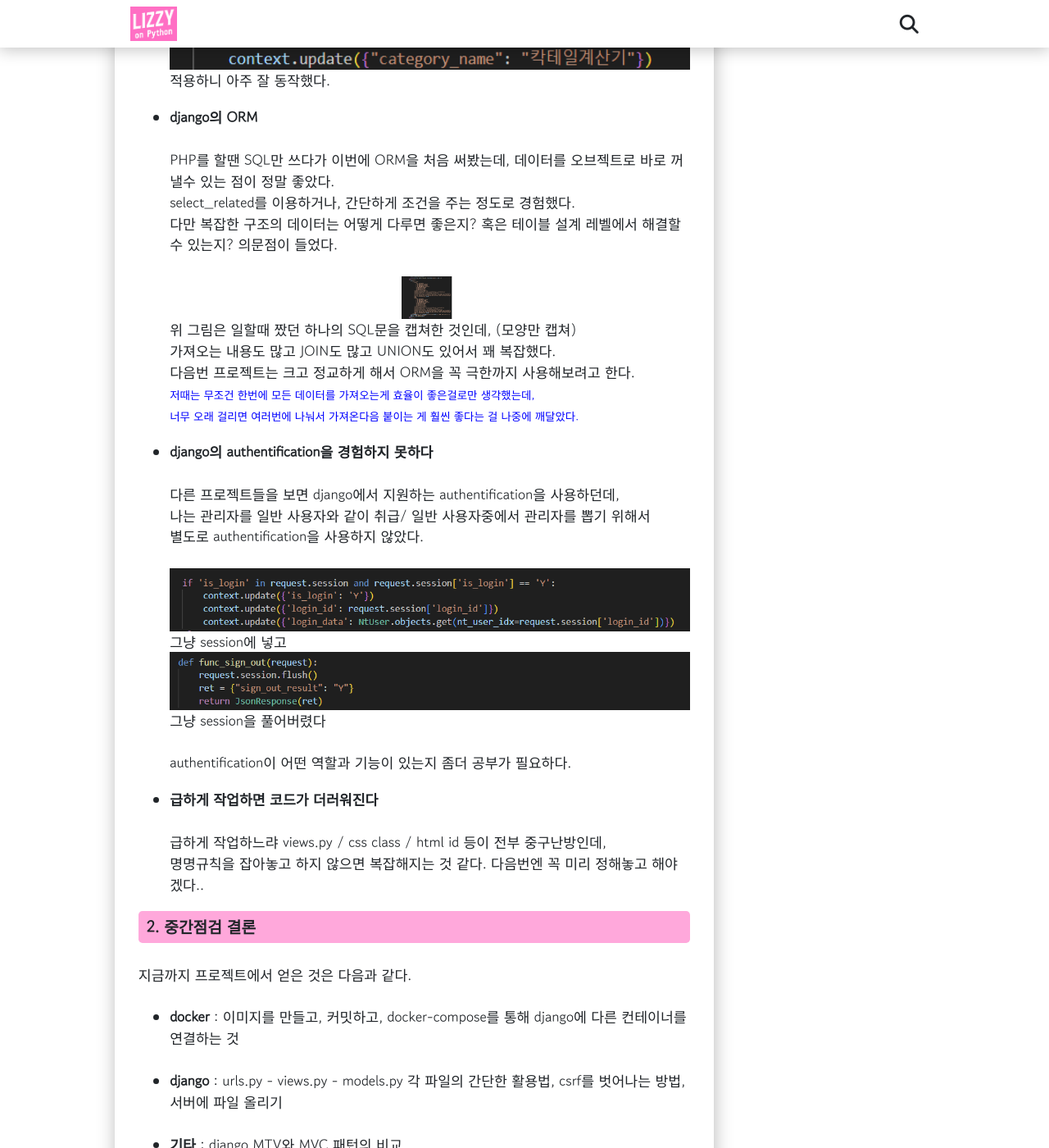
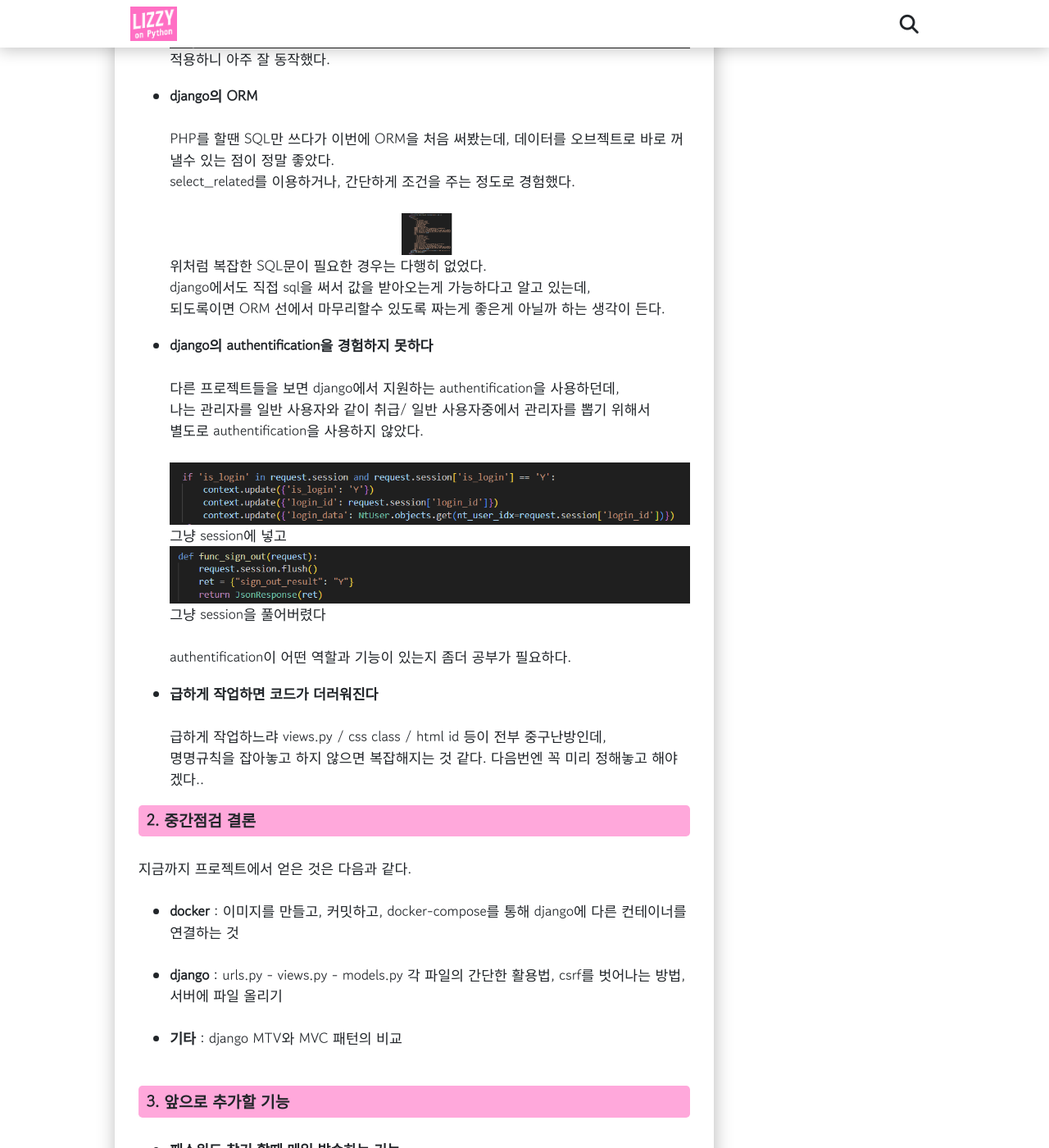
Before and after one commit to LizzyLeeDev/LizzyLeeDev.github.io, a Jekyll site: the page built from _posts/2023-09-09-project_00008.markdown, in a window 1280 px wide and 1400 px high, scrolled down 1439 px. Shown: the whole window at 82% size. Built offline with Jekyll 4.4.1, drawn with Linux system fonts in a browser that asks for light colours; nearby versions of some CDN libraries; some web fonts are replaced; some of the changed text lies outside the part shown.

Commit message:
new post

```diff
--- a/_posts/2023-09-09-project_00008.markdown
+++ b/_posts/2023-09-09-project_00008.markdown
@@ -4,9 +4,8 @@
 date: 2023-09-06 16:42:00 +0900
 categories: project
 ---
-8월 28일부터 부랴부랴 개발을 시작한 Nectarist..좋은 사이드프로젝트를 만들기 위해 열심히 했지만,<br>
-테스트 준비와 병행하는게 쉽진 않았다 ๛(ｰωｰ˘)<br>
-거의 다 완료되긴 했지만 다른 중요한 시험이 있으니 일단 중간 결과를 정리해보기로 했다.<br>
+8월 28일부터 부랴부랴 개발을 시작한 Nectarist..<br>
+지금 끝까지 작업하기가 힘들 것 같아 중간 과정을 정리해봤다.<br>
 <br>
 <div class="post-chapter">1. 프로젝트에서 의미가 있던 부분</div><br>
 <ul>
@@ -19,11 +18,11 @@
         <br>
         컨테이너 관리하는 부분은 아주 원활하지는 않았다.<br>
         환경이 바뀔때마다 이미지를 중간중간 저장해줘야 하는게 약간 번거로웠다.<br>
-        하지만 배포할때는 엄청나게 편했다.<br>
+        하지만 배포에 있어서는 확실한 이점이 있었다.<br>
         <br>
         아마 docker에 좀더 익숙해지면 docker commit의 수가 줄어들고<br>
         장점만 활용할수 있을 것으로 기대된다.<br>
-        쿠버네티스도 한번 공부해봐야겠다.<br>
+        쿠버네티스에 자동으로 컨테이너를 관리해주는 기능이 있다고 하니 같이 사용하면 좋을 것 같다.<br>
     </li>
     <li class="mt-3">
         <b>django는 python과 다르다</b><br>
@@ -50,16 +49,11 @@
         <br>
         PHP를 할땐 SQL만 쓰다가 이번에 ORM을 처음 써봤는데, 데이터를 오브젝트로 바로 꺼낼수 있는 점이 정말 좋았다.<br>
         select_related를 이용하거나, 간단하게 조건을 주는 정도로 경험했다.<br>
-        다만 복잡한 구조의 데이터는 어떻게 다루면 좋은지? 혹은 테이블 설계 레벨에서 해결할수 있는지? 의문점이 들었다.<br>
         <br>
         <img src="{{ "/assets/img/project_00008_003.png" }}" style="width: 40rem;"/><br>
-        위 그림은 일할때 짰던 하나의 SQL문을 캡쳐한 것인데, (모양만 캡쳐)<br>
-        가져오는 내용도 많고 JOIN도 많고 UNION도 있어서 꽤 복잡했다.<br>
-        다음번 프로젝트는 크고 정교하게 해서 ORM을 꼭 극한까지 사용해보려고 한다.<br>
-        <span class="post-overegg" style="color: blue; border: 0;">
-            저때는 무조건 한번에 모든 데이터를 가져오는게 효율이 좋은걸로만 생각했는데,<br>
-            너무 오래 걸리면 여러번에 나눠서 가져온다음 붙이는 게 훨씬 좋다는 걸 나중에 깨달았다.
-        </span>
+        위처럼 복잡한 SQL문이 필요한 경우는 다행히 없었다.<br>
+        django에서도 직접 sql을 써서 값을 받아오는게 가능하다고 알고 있는데,<br>
+        되도록이면 ORM 선에서 마무리할수 있도록 짜는게 좋은게 아닐까 하는 생각이 든다.<br>
     </li>
     <li class="mt-3">
         <b>django의 authentification을 경험하지 못하다</b><br>
@@ -99,22 +93,10 @@
         별도로 메일을 전송해주는 서버가 있어야 하는게 아닌지 좀더 공부가 필요하다.
     </li>
     <li class="mt-3">
-        <b>글 쓸때 에디터에 그림을 넣으면 그림도 같이 저장하는 기능</b><br>
-        <br>
-        에디터에 이벤트를 걸어서 이미지가 들어왔을때 해당 이미지를 임시파일로 저장 후
-        에디터 내 이미지를 서버에 있는 임시파일로 바꿔주면 될 것 같다.
-        어떤 이벤트를 걸지/이미지 붙여넣기할때 임시파일이 어디 저장될지 지식이 필요하다.
-    </li>
-    <li class="mt-3">
         <b>반응형 웹으로 모바일 버전 지원하기</b><br>
         <br>
         이거는 원래 염두에 두던 작업이라 bootstrap의 row-col을 이용해 이미 일부 적용해놨다.
         디테일한 부분을 조절하면 될 것 같다.
-    </li>
-    <li class="mt-3">
-        <b>검색 기능, 사용자 정보 저장</b><br>
-        <br>
-        9월 10일 전에 마감하다보니 빠트린 기능들인데, 큰 이슈없이 적용 가능할것으로 생각하고 있다.
     </li>
 </ul>
 <div class="post-chapter">4. 중간 정리를 마치며</div><br>
--- a/_posts/2023-09-21-algorithm_00001.markdown
+++ b/_posts/2023-09-21-algorithm_00001.markdown
@@ -5,7 +5,7 @@
 categories: algorithm
 ---
 한동안 알고리즘 책을 읽느랴 블로그에 글을 못 썼는데,<br>
-한쪽 손에 화상까지 입어서 공부가 더 늦어질 것 같다 ｡ﾟ(*´□`)ﾟ｡<br>
+한쪽 손에 화상까지 입어서 공부가 더 늦어질 것 같다..<br>
 <br>
 문자열 검색에 쓰이는 알고리즘인 KMP 알고리즘에 대해 적어보려고 한다.<br>
 <br>
--- a/_posts/2024-02-01-algorithm_00002.markdown
+++ b/_posts/2024-02-01-algorithm_00002.markdown
@@ -5,7 +5,7 @@
 categories: algorithm
 ---
 알고리즘 문제를 풀던 중 정리해두면 좋을 것 같은 내용을 발견해<br>
-오랜만에 블로그에 작성했다 (\*´▽｀\*）<br>
+오랜만에 블로그에 작성했다 ^.^<br>
 <br>
 <div class="post-chapter">1. 중국인의 나머지 정리가 뭔가요</div><br>
 <img src="{{ "/assets/img/algorithm_00002_001.png" }}" style="width: 40rem;"/><br>
```
Also changed, not shown: _posts/2024-04-11-project_00009.markdown (added, +60 -0 lines), _posts/2024-05-14-project_00010.markdown (added, +48 -0 lines), assets/img/project_00009_001.png (added), assets/img/project_00009_002.png (added), assets/img/project_00009_003.png (added), assets/img/project_00009_004.png (added), assets/img/project_00009_005.png (added), assets/img/project_00010_001.png (added), assets/img/project_00010_002.png (added), assets/img/project_00010_003.png (added), assets/img/project_00010_004.png (added), assets/img/project_00010_006.png (added), assets/img/project_00010_007.png (added), 4 other files.
